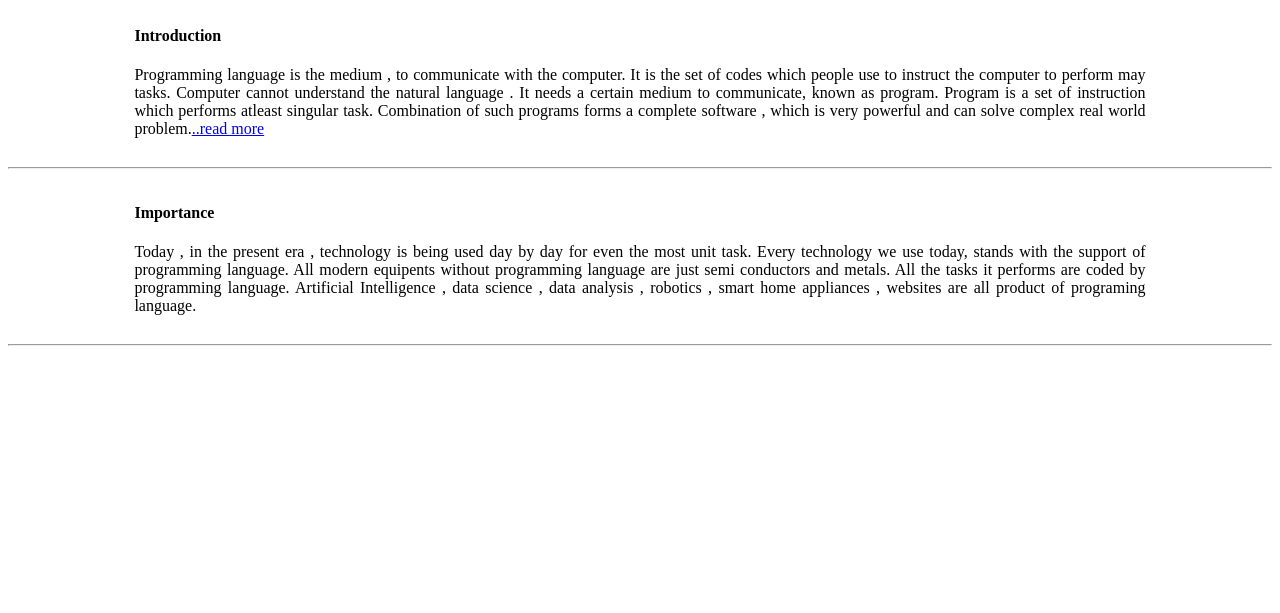
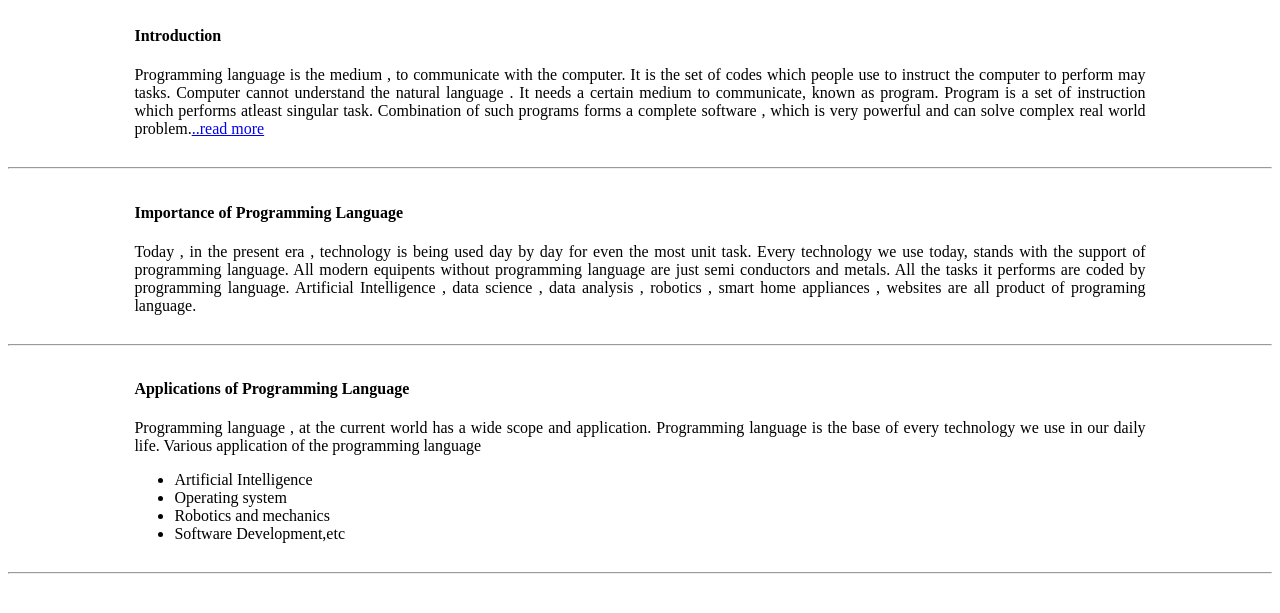
Before and after one commit to anjalbinayak/normie-school, a plain HTML site: page index.html in a window 1280 px wide. Shown: the part 113-726 px from the top of the page. Drawn offline with Linux system fonts and the light colour scheme.

Commit message:
Application of programming language note added

```diff
--- a/index.html
+++ b/index.html
@@ -20,7 +20,7 @@
     <div class="main-body">
         <h1 class="page-header">Programming Languages</h1>
         <div class="content">
-            <h4>Introduction</h4>
+            <h4>Introduction </h4>
             <p>Programming language is the medium , to communicate with the computer. It is
                 the set of codes which people use to instruct the computer to perform may tasks.
                 Computer cannot understand the natural language . It needs a certain medium to
@@ -33,7 +33,7 @@
         <hr>
 
         <div class="content">
-            <h4>Importance</h4>
+            <h4>Importance of Programming Language</h4>
             <p>
              Today , in the present era , technology is being used day by day for even the most
              unit task. Every technology we use today, stands with the support of programming language.
@@ -41,6 +41,21 @@
             All the tasks it performs are coded by programming language. Artificial Intelligence ,
             data science ,  data analysis , robotics , smart home appliances , websites are all product
             of programing language.
+
+            </p>
+        </div>
+        <hr>
+
+        <div class="content">
+            <h4>Applications of Programming Language</h4>
+            <p>
+             Programming language , at the current world has a wide scope and application. Programming language is the base of every technology we use in our daily  life. Various application of the programming language
+             <ul>
+                <li>Artificial Intelligence</li>
+                <li>Operating system</li>
+                <li>Robotics and mechanics</li>
+                <li>Software Development,etc</li>
+             </ul>
 
             </p>
         </div>
```
